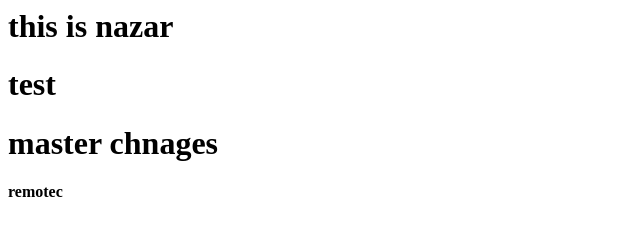
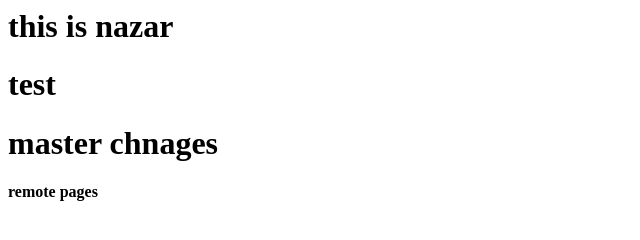
Before and after one commit to arnazar123/webtest, a plain HTML site: page index.html in a window 1280 px wide. Shown: the full height of the page, 0-640 px from the left. Drawn offline with Linux system fonts and the light colour scheme.

Commit message:
Update index.html

```diff
--- a/index.html
+++ b/index.html
@@ -1,4 +1,4 @@
 <h1> this is nazar</h1>
 <h1>test</h1>
 <h1>master chnages</h1>
-<h4> remotec</h4>
+<h4> remote pages</h4>
```
